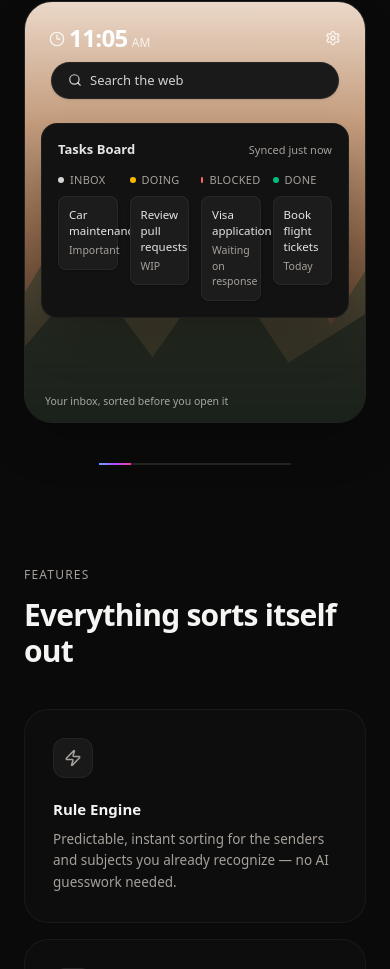
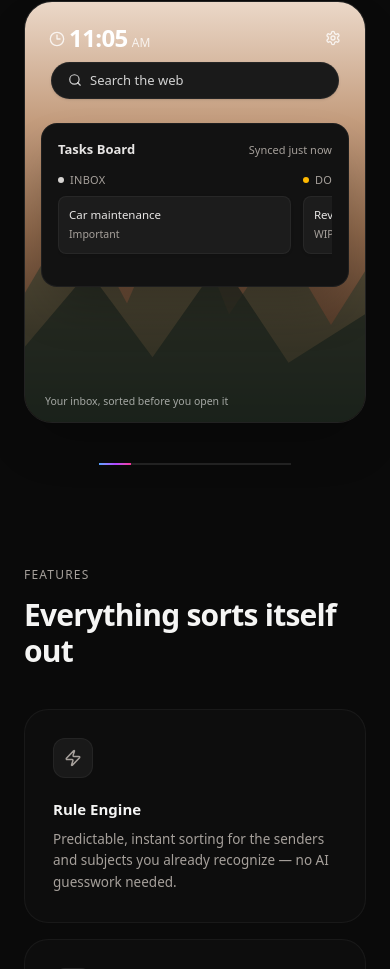
Before and after one commit to Shaq16/Project-Kirin, a React (Vite) app: page / in a window 390 px wide. Shown: the part 884-1853 px from the top of the page. Built offline with nearby package versions, Linux system fonts and the light colour scheme.

Commit message:
Optimised it for mobile interface

```diff
--- a/src/KaizenWebsite.jsx
+++ b/src/KaizenWebsite.jsx
@@ -215,9 +215,9 @@ function KaizenBoardMockup() {
               <span className="text-[13px] font-semibold text-stone-200">{current.label} Board</span>
               <span className="text-[11px] text-stone-400">Synced just now</span>
             </div>
-            <div className="grid grid-cols-4 gap-3">
+            <div className="flex gap-3 overflow-x-auto snap-x snap-mandatory pb-4 md:grid md:grid-cols-4 md:overflow-visible md:pb-0 [&::-webkit-scrollbar]:hidden [-ms-overflow-style:none] [scrollbar-width:none]">
               {current.columns.map((col) => (
-                <div key={col.name}>
+                <div key={col.name} className="min-w-[85%] sm:min-w-[45%] md:min-w-0 snap-center shrink-0">
                   <div className="flex items-center gap-1.5 mb-2">
                     <span className={`h-1.5 w-1.5 rounded-full ${col.accent}`} />
                     <span className="text-[11px] font-medium text-stone-400 uppercase tracking-wide">
```
